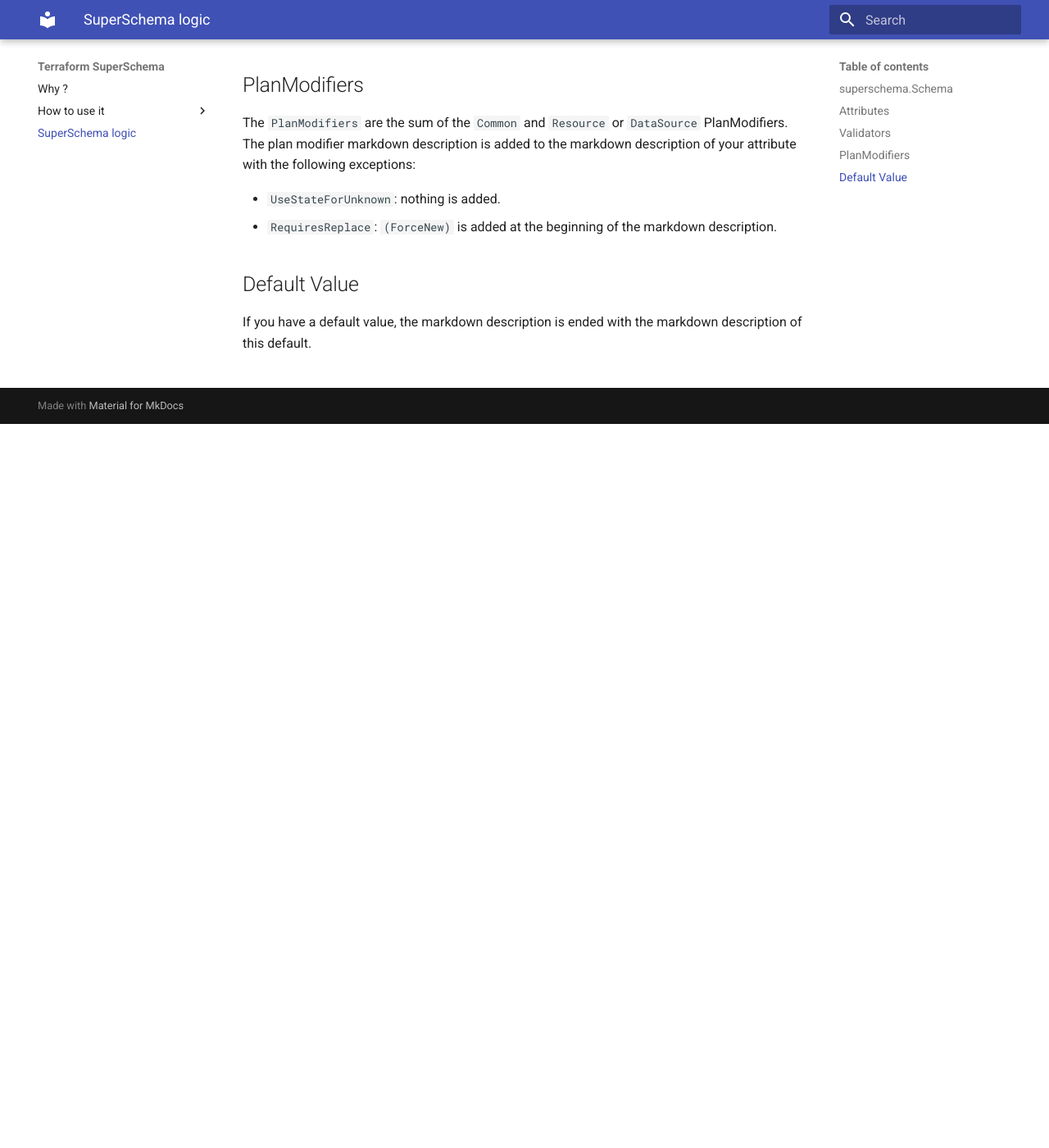
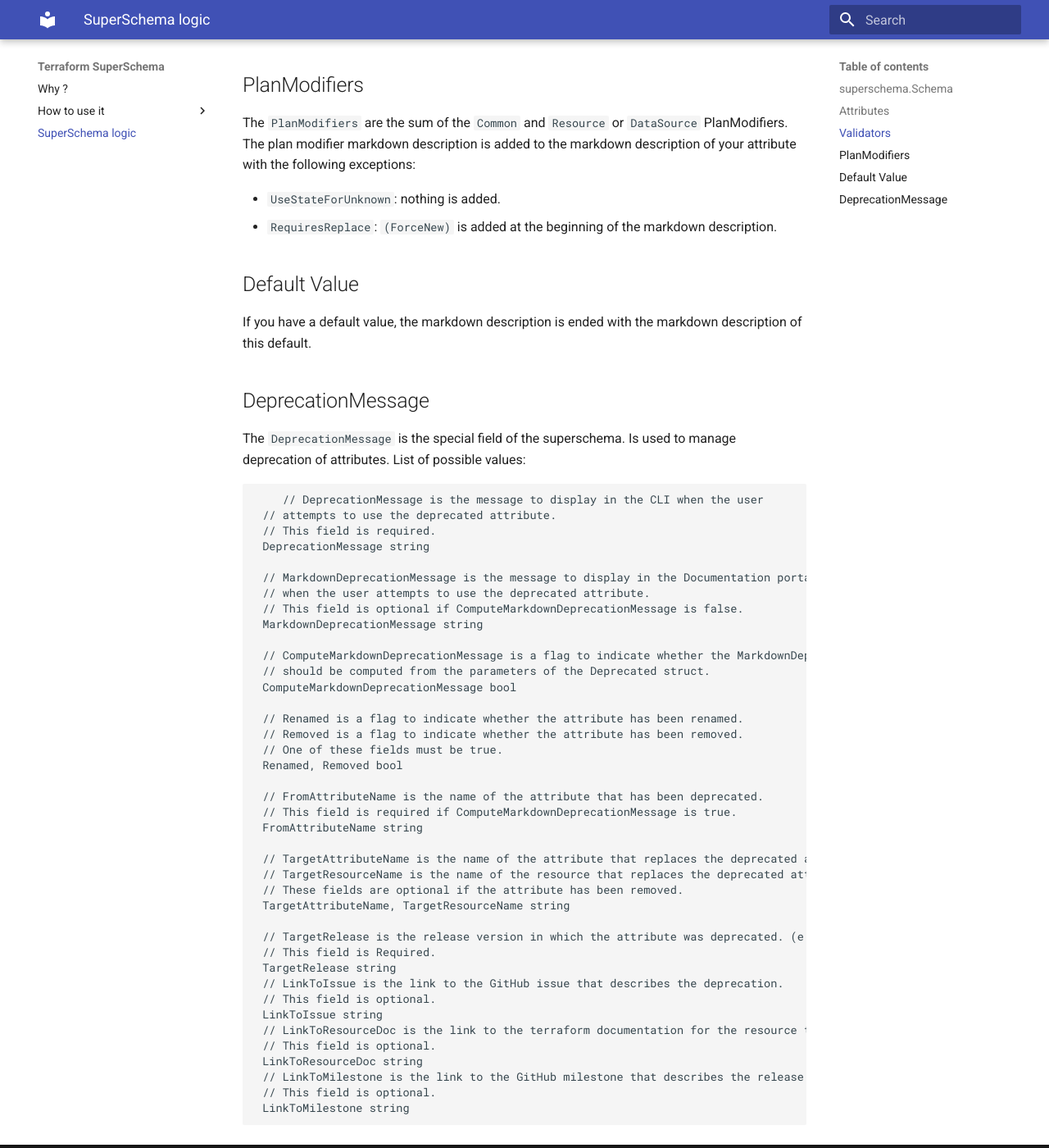
Before and after one commit to FrangipaneTeam/terraform-plugin-framework-superschema, an MkDocs documentation site: the page built from docs/logic.md, in a window 1280 px wide and 1400 px high, scrolled down 883 px. Shown: the whole window at 82% size. Built offline with MkDocs 1.6.1 and Material for MkDocs 9.7.7, drawn with Linux system fonts in a browser that asks for light colours.

Commit message:
chore: add Documentation and changelog

````diff
--- a/docs/logic.md
+++ b/docs/logic.md
@@ -1,10 +1,13 @@
 # SuperSchema logic
+
 ## superschema.Schema
+
 The superschema.Schema type has three fields: `Common`, `Resource`, and `DataSource`. By using these fields, you can set the description header of your Terraform resource and datasource. The superschema merges the common markdown description with the resource markdown description for the Terraform resource and the common markdown description with the datasource markdown description for the Terraform datasource.
 
 There is no need to add extra space in the markdown description. The superschema automatically adds necessary space on the merged markdown description. This same logic applies for DeprecationMessage.
 
 ## Attributes
+
 On the attributes side, the same logic applies for the `MarkdownDescription`, `Description`, and `DeprecationMessage`. If any of the `Computed`, `Required`, `Optional`, and `Sensitive` fields is `true` in `Common`, `Resource`, or `DataSource`, the value is `true`.
 
 **Examples:**
@@ -13,13 +16,64 @@ On the attributes side, the same logic applies for the `MarkdownDescription`, `D
 * If `Required` is `false` in `Common` and `true` in `DataSource`, the result is a `Required: true` for the `DataSource`.
 
 ## Validators
+
 The `Validators` are the sum of the `Common` and `Resource` or `DataSource` Validators. The validator markdown description is added to the markdown description of your attribute.
 
 ## PlanModifiers
+
 The `PlanModifiers` are the sum of the `Common` and `Resource` or `DataSource` PlanModifiers. The plan modifier markdown description is added to the markdown description of your attribute with the following exceptions:
 
 * `UseStateForUnknown`: nothing is added.
 * `RequiresReplace`: `(ForceNew)` is added at the beginning of the markdown description.
 
 ## Default Value
+
 If you have a default value, the markdown description is ended with the markdown description of this default.
+
+## DeprecationMessage
+
+The `DeprecationMessage` is the special field of the superschema. Is used to manage deprecation of attributes.
+List of possible values:
+
+```go
+    // DeprecationMessage is the message to display in the CLI when the user
+ // attempts to use the deprecated attribute.
+ // This field is required.
+ DeprecationMessage string
+
+ // MarkdownDeprecationMessage is the message to display in the Documentation portal
+ // when the user attempts to use the deprecated attribute.
+ // This field is optional if ComputeMarkdownDeprecationMessage is false.
+ MarkdownDeprecationMessage string
+
+ // ComputeMarkdownDeprecationMessage is a flag to indicate whether the MarkdownDeprecationMessage
+ // should be computed from the parameters of the Deprecated struct.
+ ComputeMarkdownDeprecationMessage bool
+
+ // Renamed is a flag to indicate whether the attribute has been renamed.
+ // Removed is a flag to indicate whether the attribute has been removed.
+ // One of these fields must be true.
+ Renamed, Removed bool
+
+ // FromAttributeName is the name of the attribute that has been deprecated.
+ // This field is required if ComputeMarkdownDeprecationMessage is true.
+ FromAttributeName string
+
+ // TargetAttributeName is the name of the attribute that replaces the deprecated attribute.
+ // TargetResourceName is the name of the resource that replaces the deprecated attribute.
+ // These fields are optional if the attribute has been removed.
+ TargetAttributeName, TargetResourceName string
+
+ // TargetRelease is the release version in which the attribute was deprecated. (e.g. v1.0.0).
+ // This field is Required.
+ TargetRelease string
+ // LinkToIssue is the link to the GitHub issue that describes the deprecation.
+ // This field is optional.
+ LinkToIssue string
+ // LinkToResourceDoc is the link to the terraform documentation for the resource that replaces the deprecated attribute.
+ // This field is optional.
+ LinkToResourceDoc string
+ // LinkToMilestone is the link to the GitHub milestone that describes the release in which the attribute was deprecated.
+ // This field is optional.
+ LinkToMilestone string
+```
````
Also changed, not shown: docs/getting-started.md (+21 -0 lines), docs/resource_example.md (+9 -0 lines), docs/why.md (+1 -0 lines), 1 other file.
